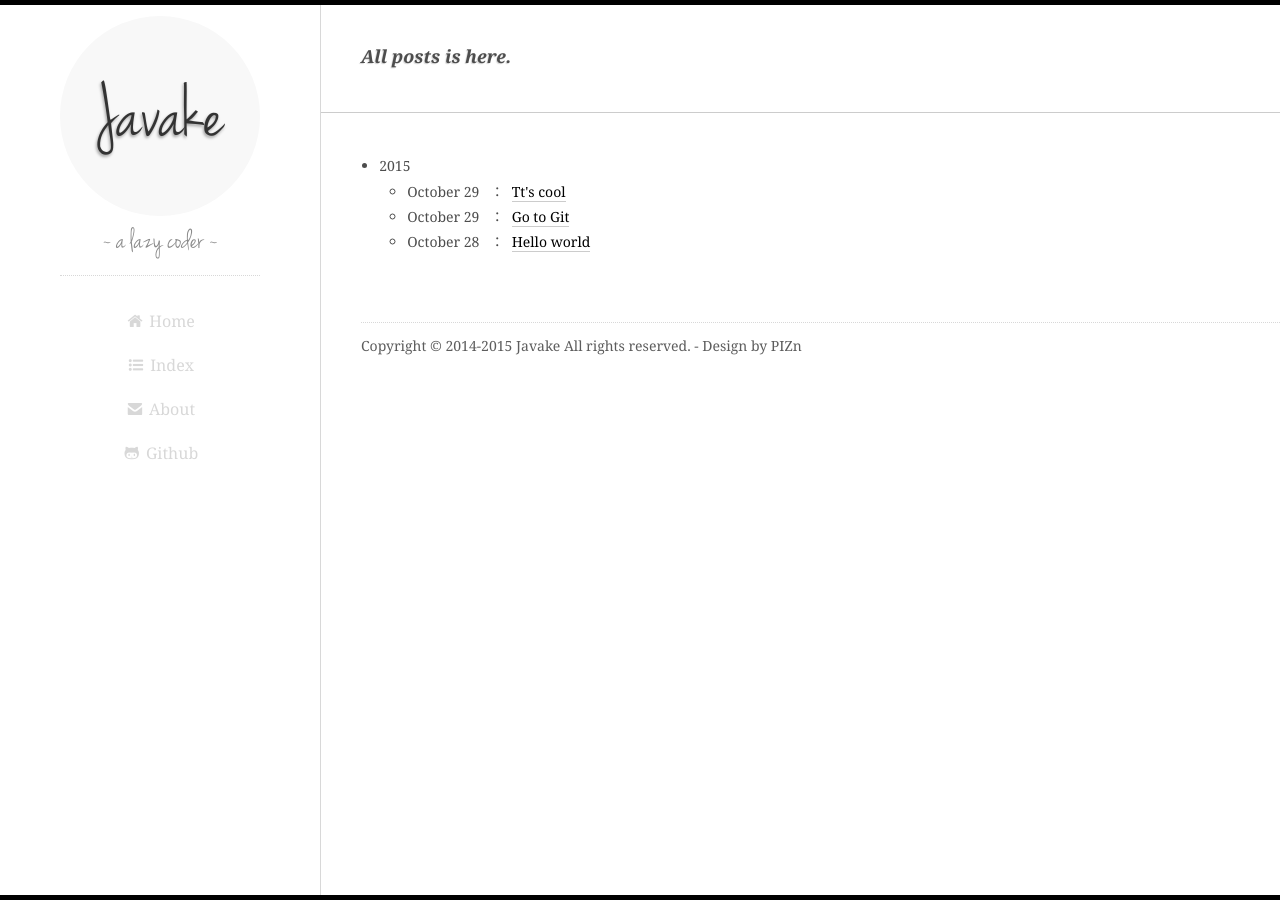
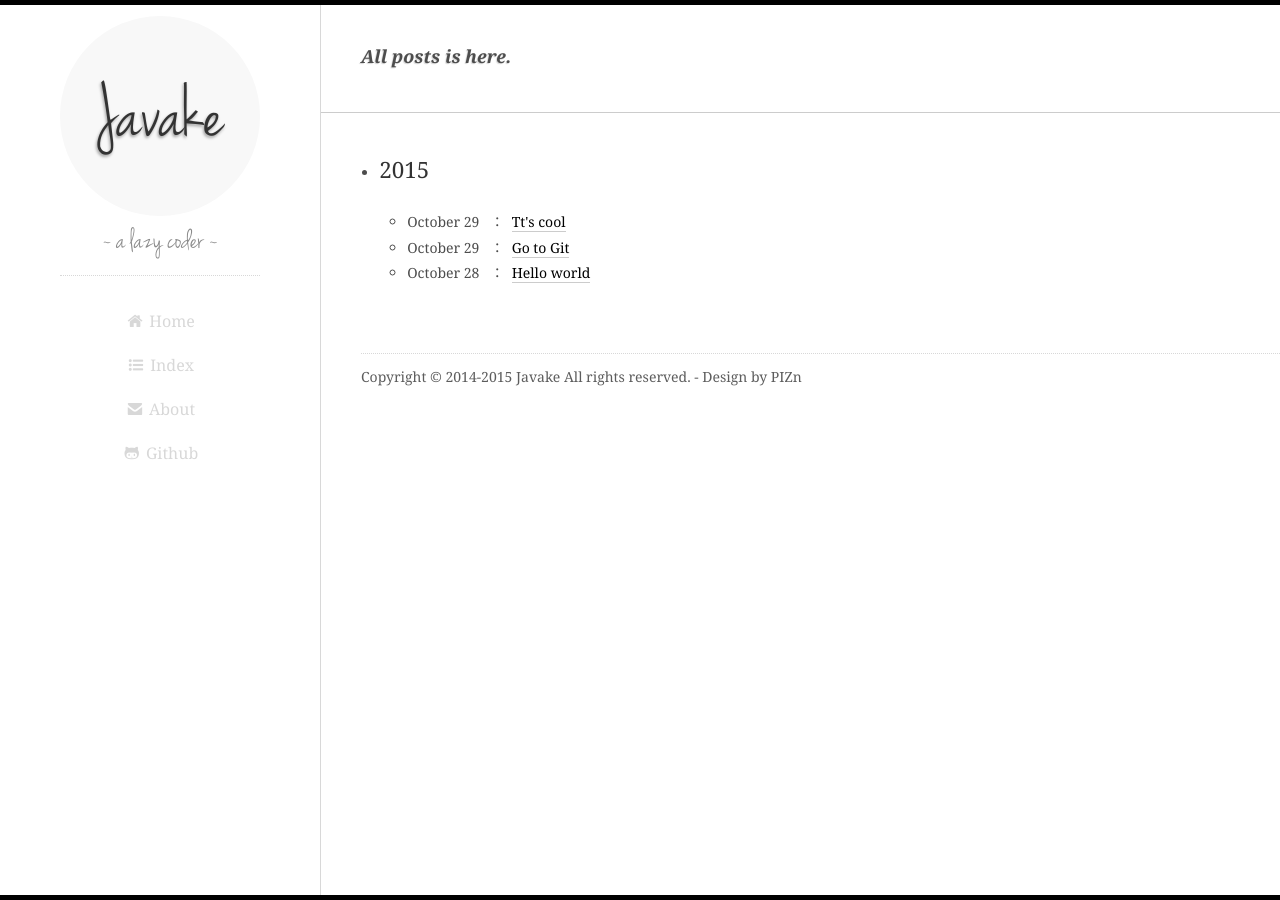
Before and after one commit to javake/javake.github.io, a Jekyll site: the page built from archives.html, in a window 1280 px wide. Built offline with Jekyll 4.4.1, drawn with Linux system fonts in a browser that asks for light colours; Markdown is read by kramdown in place of the engine named in the settings.

Commit message:
Update archives.html

```diff
--- a/archives.html
+++ b/archives.html
@@ -11,7 +11,7 @@ date: All posts is here.
 
         {% if forloop.first %}
           <ul>
-              <li><span>{{this_year}} &nbsp;</span>
+              <li><h2><span>{{this_year}} &nbsp;</span></h2>
                   <ul>
         {% endif %}
 
@@ -27,7 +27,7 @@ date: All posts is here.
                 </li>
             </ul>
             <ul>
-                  <li><span>{{next_year}} &nbsp;</span>
+                  <li><h2><span>{{next_year}} &nbsp;</span></h2>
                     <ul>
             {% endif %}
         {% endif %}
```
